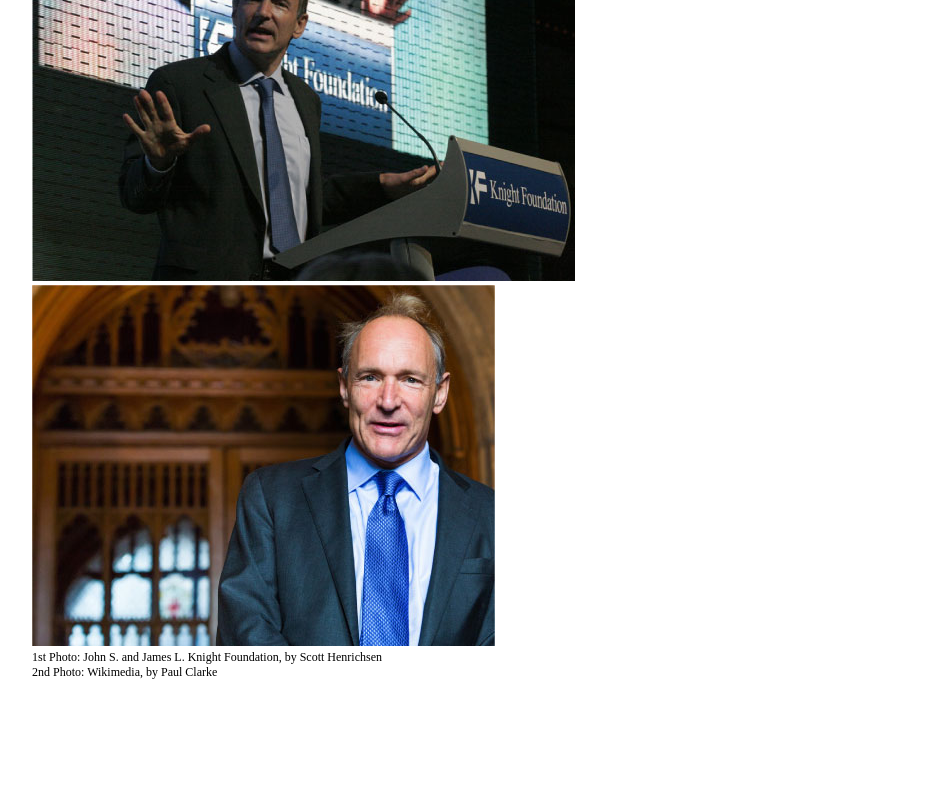
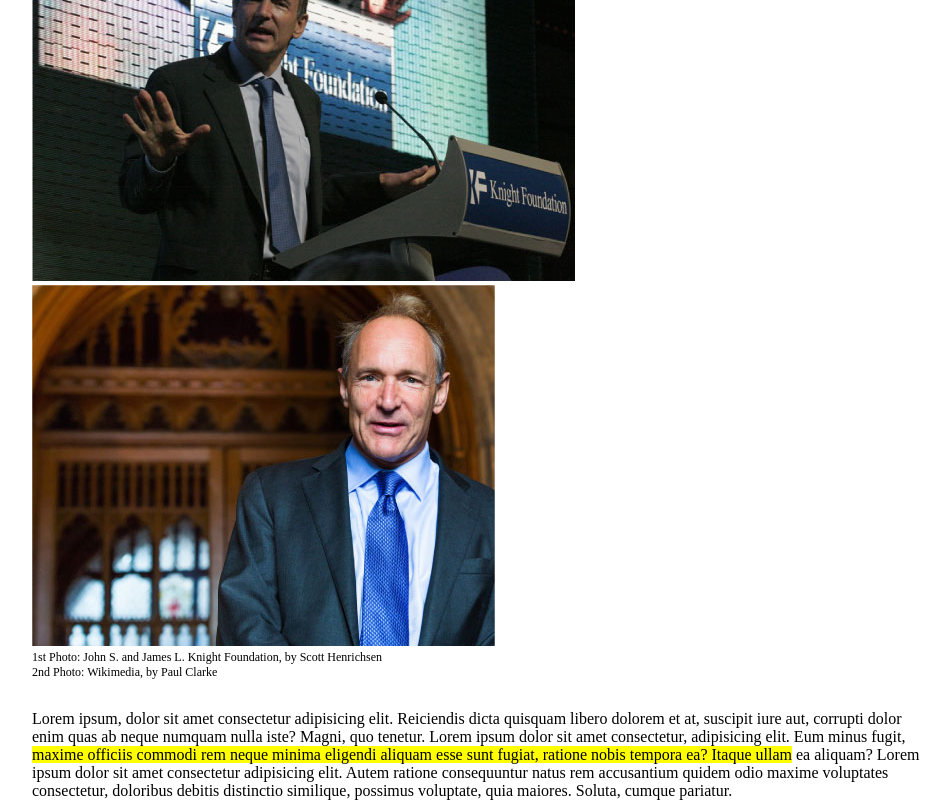
Before and after one commit to AndreaPanzeriDev/html-css-booleaner, a plain HTML site: page index.html in a window 1280 px wide. Shown: the part 441-1241 px from the top of the page, without its empty margins (160-1111 px from the left). Before the commit the page ends 1121 px from the top, so only its background shows below. Drawn offline with Linux system fonts and the light colour scheme.

Commit message:
articolo

```diff
--- a/assets/css/style.css
+++ b/assets/css/style.css
@@ -44,3 +44,11 @@ h1{
 .descrizione_foto{
     font-size: 75%;
 }
+
+#articolo{
+    margin-top: 30px;
+}
+
+.evidenziato{
+    background-color: yellow;
+}
--- a/index.html
+++ b/index.html
@@ -31,6 +31,13 @@
                 </div>
             </section>
 
+            <!--articolo-->
+            <section id="articolo">
+                <p>Lorem ipsum, dolor sit amet consectetur adipisicing elit. Reiciendis dicta quisquam libero dolorem et at, suscipit iure aut, corrupti dolor enim quas ab neque numquam nulla iste? Magni, quo tenetur. Lorem ipsum dolor sit amet consectetur, adipisicing elit. Eum minus fugit, <span class="evidenziato">maxime officiis commodi rem neque minima eligendi aliquam esse sunt fugiat, ratione nobis tempora ea? Itaque ullam</span> ea aliquam? Lorem ipsum dolor sit amet consectetur adipisicing elit. Autem ratione consequuntur natus rem accusantium quidem odio maxime voluptates consectetur, doloribus debitis distinctio similique, possimus voluptate, quia maiores. Soluta, cumque pariatur.</p>
+            </section>
+
+
+
         </main>
 
 
```
